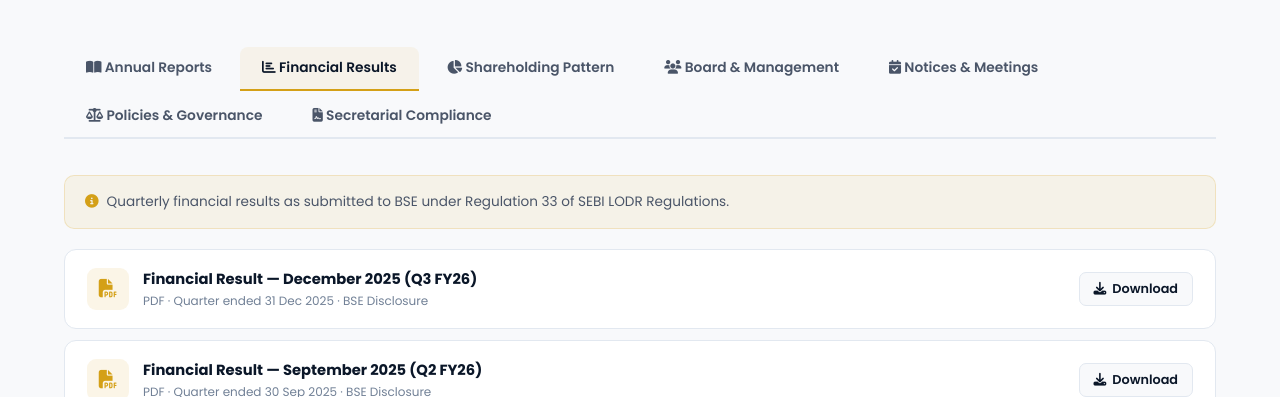
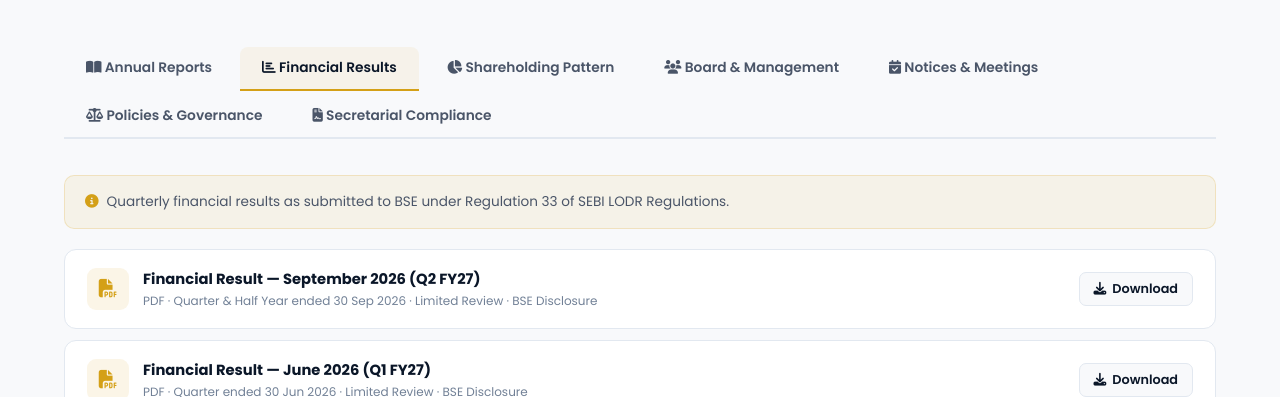
Before and after one commit to Aaditya-09/sru-steels.com, a plain HTML site: page investors.html in a window 1280 px wide. Both pictures are taken after a click on the button "Financial Results". Shown: the part 403-800 px from the top of the page. Drawn offline with Linux system fonts and the light colour scheme.

Commit message:
Investor relations

```diff
--- a/investors.html
+++ b/investors.html
@@ -164,6 +164,9 @@
           submitted to BSE under Regulation 33 of SEBI LODR Regulations.
         </div>
         <div class="ar-list">
+          <div class="ar-item"><div class="ar-left"><div class="ar-icon"><i class="fas fa-file-pdf"></i></div><div><div class="ar-title">Financial Result — September 2026 (Q2 FY27)</div><div class="ar-meta">PDF · Quarter &amp; Half Year ended 30 Sep 2026 · Limited Review · BSE Disclosure</div></div></div><a href="Investor%20Relation%20(1)/Financial%20Information/Financial%20Result-%20September%202026.pdf" target="_blank" class="ar-dl"><i class="fas fa-download"></i> Download</a></div>
+          <div class="ar-item"><div class="ar-left"><div class="ar-icon"><i class="fas fa-file-pdf"></i></div><div><div class="ar-title">Financial Result — June 2026 (Q1 FY27)</div><div class="ar-meta">PDF · Quarter ended 30 Jun 2026 · Limited Review · BSE Disclosure</div></div></div><a href="Investor%20Relation%20(1)/Financial%20Information/Financial%20Result-%20June%202026.pdf" target="_blank" class="ar-dl"><i class="fas fa-download"></i> Download</a></div>
+          <div class="ar-item"><div class="ar-left"><div class="ar-icon"><i class="fas fa-file-pdf"></i></div><div><div class="ar-title">Financial Result — March 2026 (Q4 FY26)</div><div class="ar-meta">PDF · Quarter &amp; Year ended 31 Mar 2026 · Audited · BSE Disclosure</div></div></div><a href="Investor%20Relation%20(1)/Financial%20Information/Financial%20Result-%20March%202026.pdf" target="_blank" class="ar-dl"><i class="fas fa-download"></i> Download</a></div>
           <div class="ar-item">
             <div class="ar-left">
               <div class="ar-icon"><i class="fas fa-file-pdf"></i></div>
```
Also changed, not shown: 3 other files.
